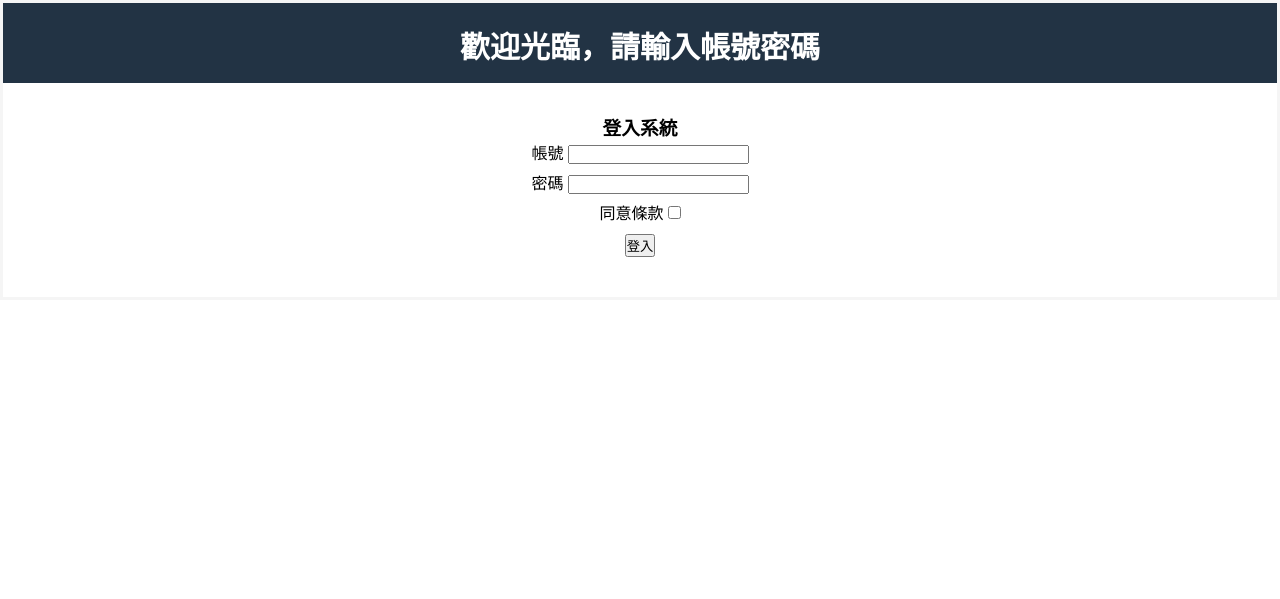
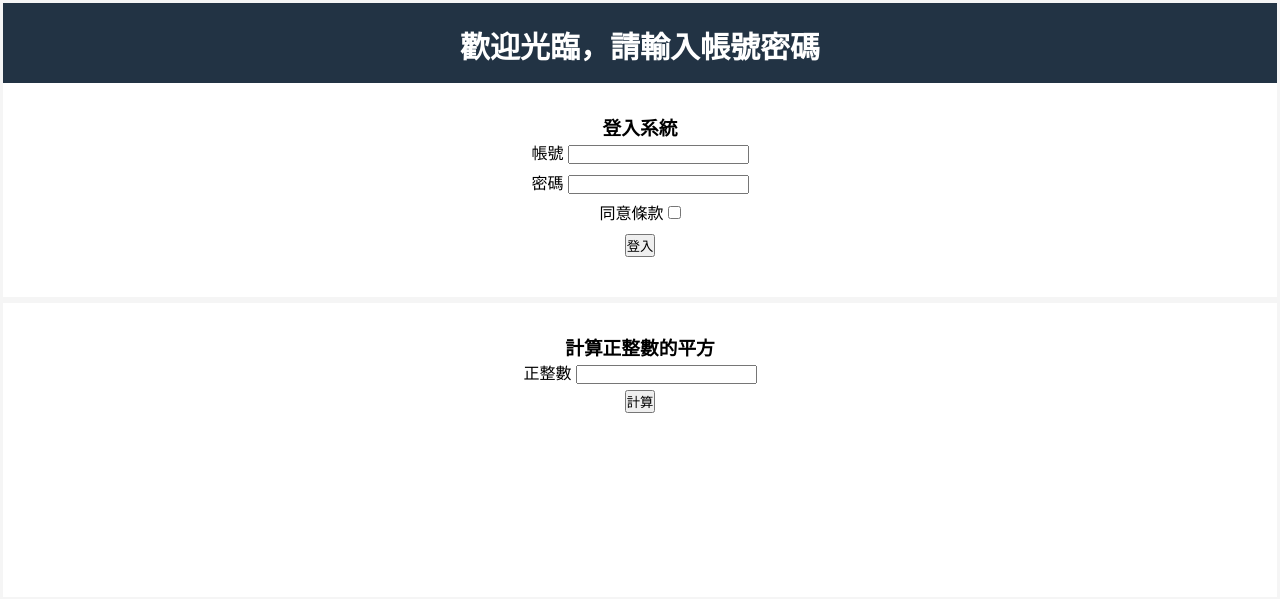
Before and after one commit to JessicaWHLin/1st-stage, a FastAPI app: page / in a window 1280 px wide. Shown: the top 599 px of the page. Run offline with FastAPI, Linux system fonts and the light colour scheme.

Commit message:
update task4

```diff
--- a/week4/main.py
+++ b/week4/main.py
@@ -34,18 +34,26 @@ async def signin(request: Request, username : str=Form(None), password: str= For
                 request.session["signed_in"]=True
                 return RedirectResponse(url="/member", status_code=303)
 
-@app.get("/error")
+@app.get("/error",response_class=HTMLResponse)
 async def error(request: Request,message: str):
     return templates.TemplateResponse("error.html", {"request":request, "message": message})
 @app.get("/member", response_class=RedirectResponse)
 async def success(request: Request):
         if request.session.get("signed_in")==True:
-                 return templates.TemplateResponse(request=request, name="member.html")
-        if request.session.get("signed_in")!=True:
-                return RedirectResponse(url="/", status_code=303)
+                return templates.TemplateResponse(request=request, name="member.html")
+        else:
+                return RedirectResponse(url="/", status_code=303) #未登入者連進來才不會異常
 
 @app.get("/signout",response_class=RedirectResponse)
 async def signout(request: Request):
         if request.session.get("signed_in")==True : #點擊登出系統，要將status改為登出
                 request.session["signed_in"]=False
                 return RedirectResponse(url="/", status_code=303)
+        else:
+               return RedirectResponse(url="/member", status_code=303) #未登入者連進來才不會異常
+
+# task4
+@app.get("/square/{integer}",response_class=HTMLResponse)
+async def calculate_square(request: Request, integer : int):
+       square_result=integer**2
+       return templates.TemplateResponse("square.html",{ "request":request, "integer": integer,"square_result":square_result})
--- a/week4/static/script.js
+++ b/week4/static/script.js
@@ -10,3 +10,35 @@ document.addEventListener("DOMContentLoaded", function(event) {
       });
     }
 });
+
+// task4
+// 判斷正整數
+function isPositiveInteger(data){
+  if(parseFloat(data) %1 !== 0){return false;}
+  if(parseFloat(data) <= 0){return false;}
+  return true;
+}
+document.addEventListener("DOMContentLoaded", function(event) {
+let submitButton2=document.querySelector(".submitInt");
+let checkInt=document.querySelector(".integer");
+if(submitButton2){
+submitButton2.addEventListener('click',function(event){
+  if (isPositiveInteger(checkInt.value) !== true){
+    event.preventDefault();
+    alert("Please enter a positive number.");
+  }
+  else{ submitButton2.click=getInt();}
+});
+}
+});
+
+function getInt(){
+  var inputInt=parseInt(document.querySelector(".integer").value); //parseInt():字串轉正整數
+  var url = "/square/" + inputInt; //建立帶有動態參數的URL
+  fetch(url)
+    .then(response=>response)
+    .then(data=>{
+      location.href=url; //瀏覽器重新導向需求的URL
+    })
+    .catch(error=>console.error("Error:", error));
+}
--- a/week4/templates/index.html
+++ b/week4/templates/index.html
@@ -14,11 +14,16 @@
         <div class="input">帳號 <input  name="username" type="text"></div>
         <div class="input">密碼 <input  name="password" type="password"></div>
         <div class="aggreement">同意條款 <input class="checkbox" type="checkbox"></div>
-      <button type="submit" class="login">登入</button>
+        <button type="submit" class="submit">登入</button>
+      </div>
     </form>
+      <div class="main">
+        <h3 class="loginsystem">計算正整數的平方</h3>
+        <div class="input">正整數 <input name="integer" class="integer" type="text"></div>
+        <button type="click" class="submitInt">計算</button>
+      </div>
       <script src="\static\script.js"></script>
-      </div>
-    </div>
+
   </body>
 
 </html>
```
Also changed, not shown: week4/templates/square.html (added, +19 -0 lines). Lines whose indentation alone changed are shown as unchanged.
